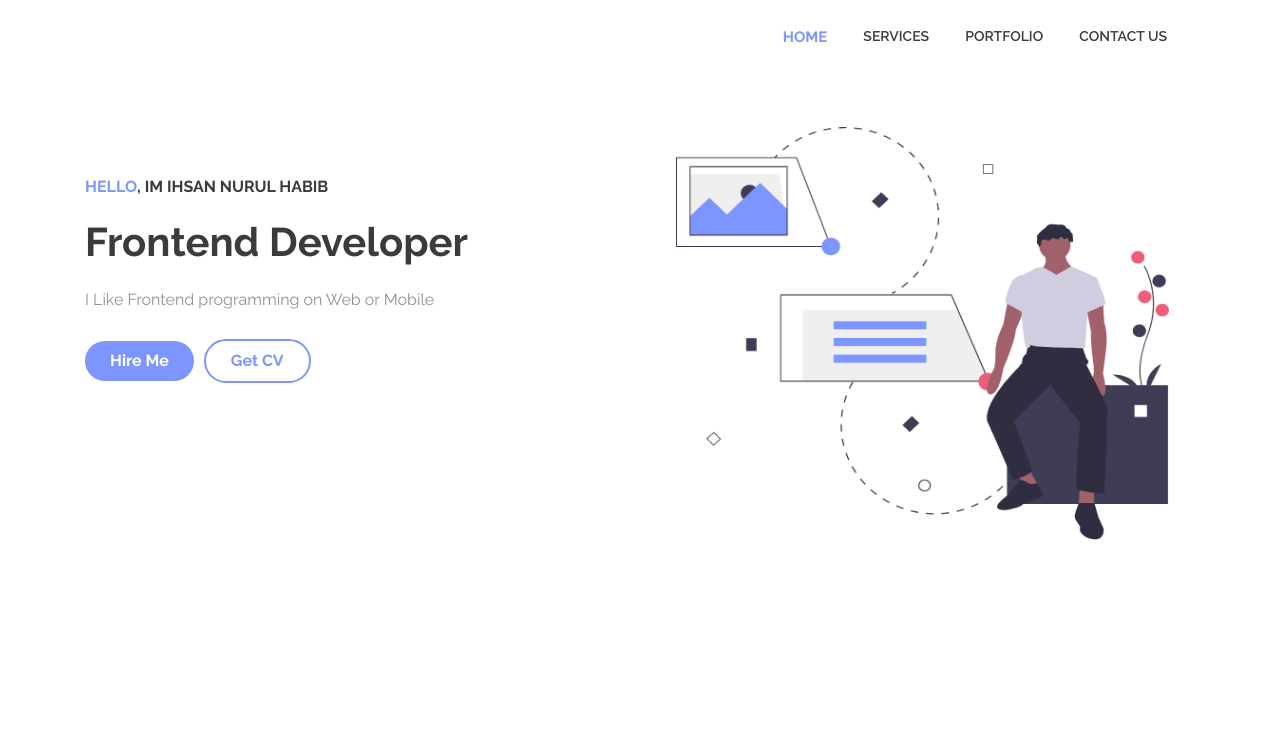
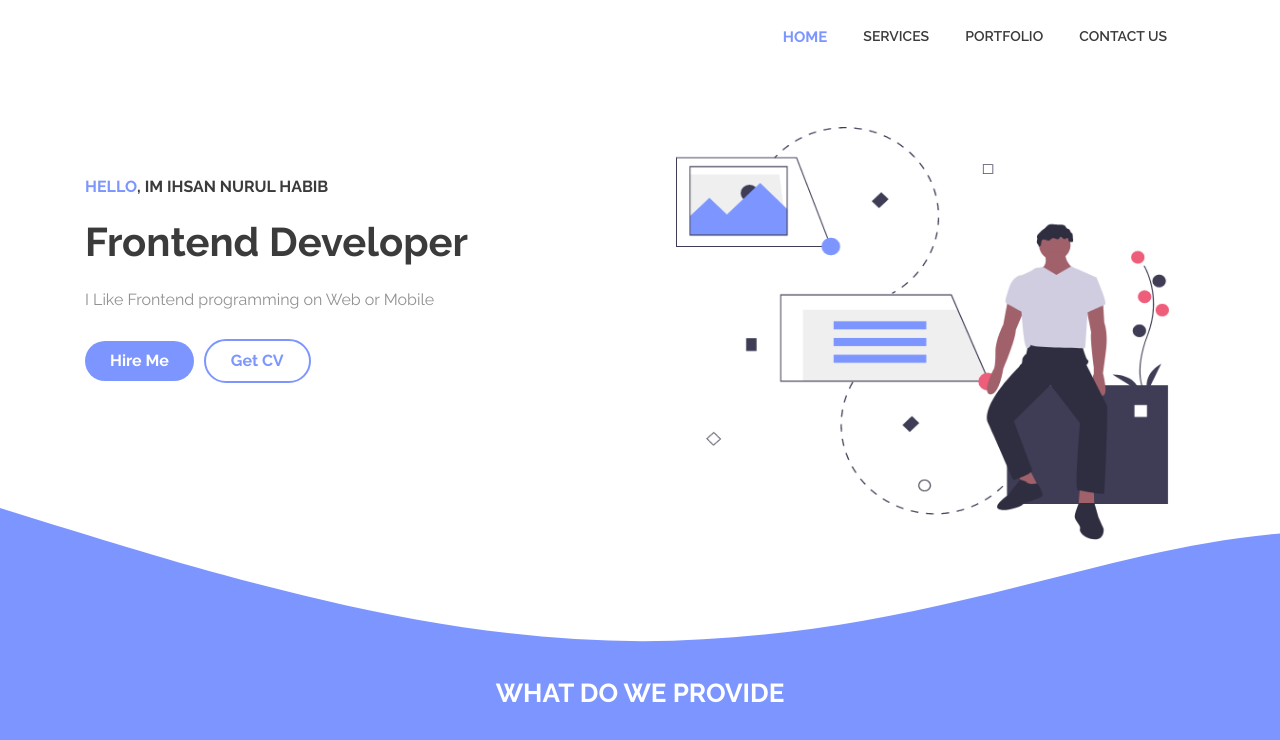
Before and after one commit to ihsaninh/Portfolio-Web-React, a React (Create React App) app: page / in a window 1280 px wide. Shown: the top 740 px of the page. Built offline with nearby package versions, Linux system fonts and the light colour scheme.

Commit message:
Add wave bg

```diff
--- a/src/App.js
+++ b/src/App.js
@@ -2,6 +2,7 @@ import React from 'react';
 
 import { NavbarApp } from './Components/Navbar/Navbar';
 import { JumbotronComponent } from './Components/Jumbotron/Jumbotron';
+import { Features } from './Components/Features/Features';
 
 const App = () => {
   return (
@@ -12,6 +13,7 @@ const App = () => {
        role="Frontend Developer"
        description="I Like Frontend programming on Web or Mobile"
      />
+     <Features />
     </div>
   );
 }
--- /dev/null
+++ b/src/Components/Features/Features.css
@@ -0,0 +1,12 @@
+.features-container {
+    margin-top: -250px;
+    height: 500px
+}
+.features-title {
+    padding-top: 270px;
+    text-align: center;
+    font-size: 26px;
+    color: #ffffff;
+    font-weight: bold;
+    font-family: raleway;
+}
--- /dev/null
+++ b/src/Components/Features/Features.js
@@ -0,0 +1,21 @@
+import React from 'react';
+
+import './Features.css'
+import waveBg from '../../Assets/Images/wave.svg';
+
+const Features = props => {
+
+  const bgStyle = {
+    backgroundImage: `url(${waveBg})`,
+    backgroundRepeat: 'no-repeat',
+    backgroundSize: 'cover'
+  }
+
+  return (
+    <div className="features-container" style={bgStyle}>
+      <h6 className="features-title">WHAT DO WE PROVIDE</h6>
+    </div>
+  )
+}
+
+export { Features };
```
Also changed, not shown: src/Assets/Images/BannerJumbotron@2x.png (deleted), src/Assets/Images/wave.svg (added).
